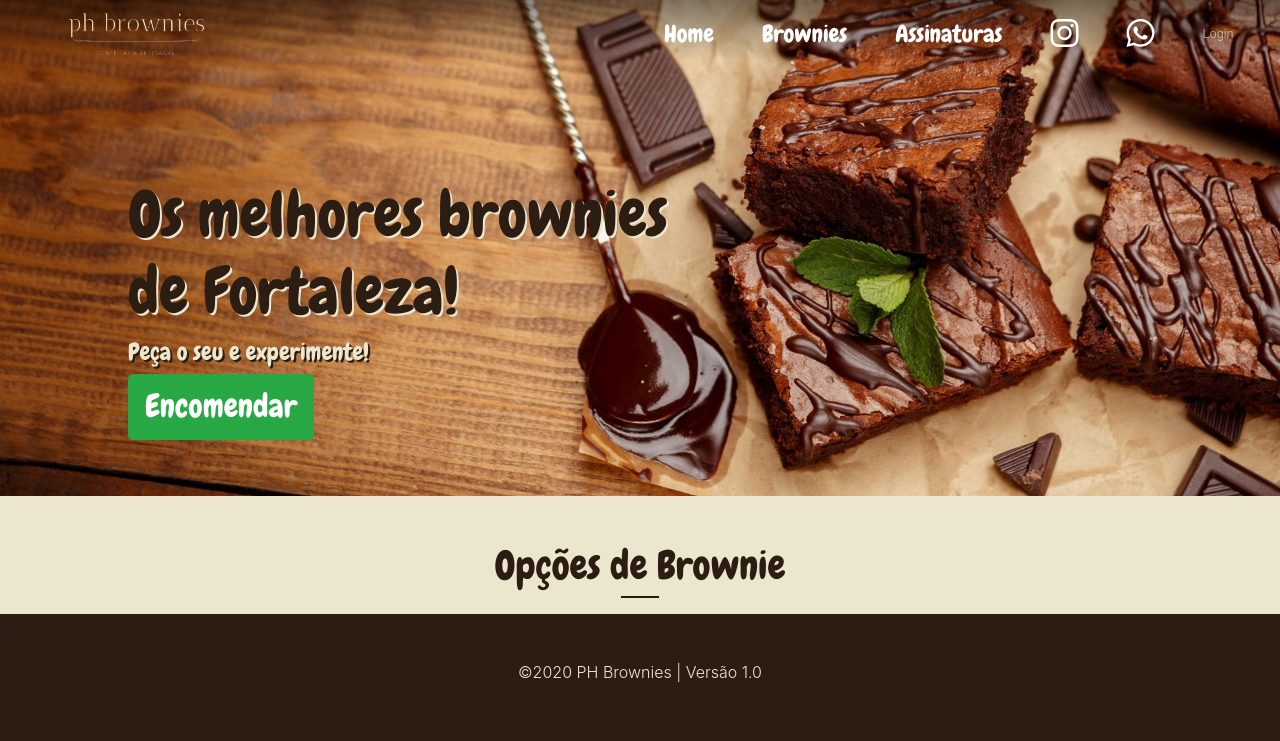
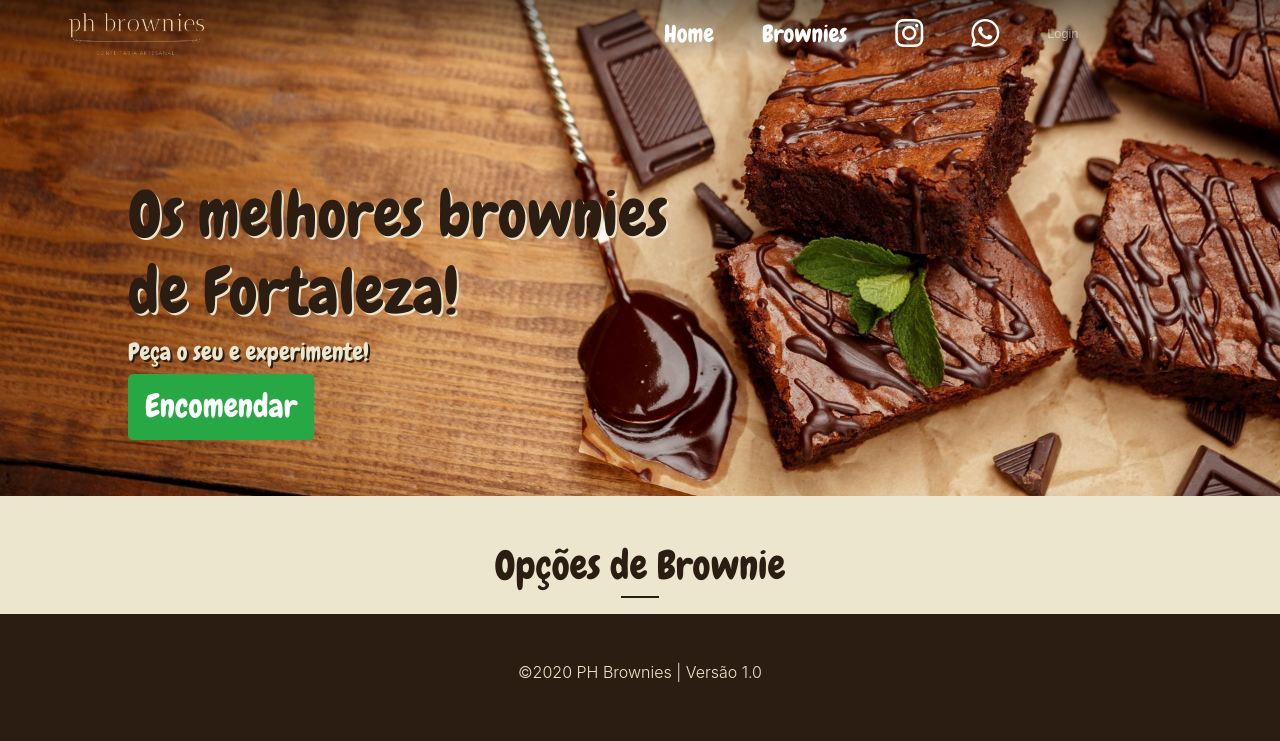
Before and after one commit to IKrehan/Brownies, a Flask app: page / in a window 1280 px wide. Shown: the top 741 px of the page. Run offline with Flask 2, Linux system fonts and the light colour scheme; data that the repository does not hold is empty; some libraries are stand-ins or nearby versions.

Commit message:
Heroku Deploy

```diff
--- a/Site/templates/index.html
+++ b/Site/templates/index.html
@@ -37,16 +37,16 @@
                             <a class="nav-link active nav-text" href="{{ url_for('views.homepage') }}#brownies">Brownies</a>
                         </li>
 
+                        <!-- <li class="nav-item px-3 my-auto">
+                            <a class="nav-link active nav-text" href="{{ url_for('views.homepage') }}#assinaturas">Assinaturas</a>
+                        </li> -->
+
                         <li class="nav-item px-3 my-auto">
-                            <a class="nav-link active nav-text" href="{{ url_for('views.homepage') }}#assinaturas">Assinaturas</a>
+                            <a class="nav-link active" href="https://www.instagram.com/ph.brownies/" target="_blank"><i class="fab fa-instagram fa-2x"></i></a>
                         </li>
 
                         <li class="nav-item px-3 my-auto">
-                            <a class="nav-link active" href="https://www.instagram.com/ph.brownies/"><i class="fab fa-instagram fa-2x"></i></a>
-                        </li>
-
-                        <li class="nav-item px-3 my-auto">
-                            <a class="nav-link active" href="https://api.whatsapp.com/send?phone=558599930884&text=&source=&data=&app_absent="><i class="fab fa-whatsapp fa-2x"></i></a>
+                            <a class="nav-link active" href="https://api.whatsapp.com/send?phone=558599930884&text=&source=&data=&app_absent=" target="_blank"><i class="fab fa-whatsapp fa-2x"></i></a>
                         </li>
 
                         {% if current_user.is_authenticated: %}
--- a/requirements.txt
+++ b/requirements.txt
@@ -1,4 +1,6 @@
 Flask
 Flask-SQLAlchemy
 Flask-Login
-mysqlclient
+pagseguro
+werkzeug
+gunicorn==20.0.4
--- /dev/null
+++ b/runtime.txt
@@ -0,0 +1 @@
+python-3.8.3
```
Also changed, not shown: 1 other file.
